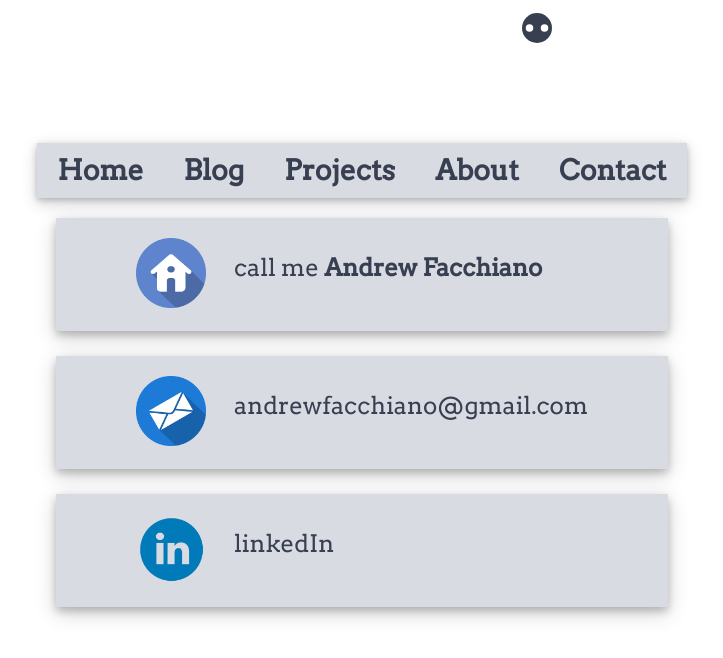
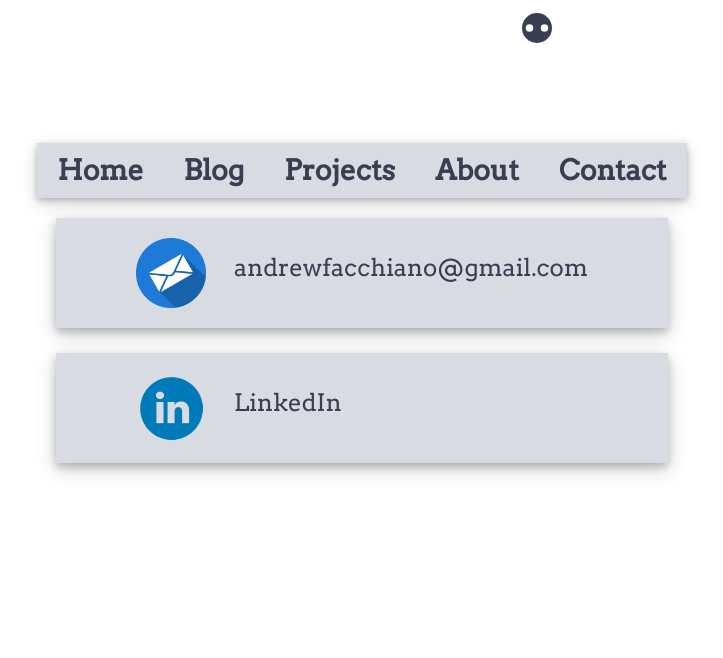
Before and after one commit to Berky115/Cold-Digital-Heart, a React (Create React App) app: page / in a window 1280 px wide. Both pictures are taken after a click on the item "Contact". Shown: the top 658 px of the page, without its empty margins (278-1001 px from the left). Built offline with nearby package versions, Linux system fonts and the light colour scheme.

Commit message:
Style change to contact page, removed call me option

```diff
--- a/src/App.js
+++ b/src/App.js
@@ -101,25 +101,18 @@ class Contact extends React.Component {
 	render() {
 		return (
 			<ul className='contact-content'>
-				<li className='contactEntry'>
 				<a href="mailto:andrewfacchiano@gmail.com">
-					<img className='contactTitle' alt="e-mail" src={home} ></img>
-					</a>
-					<p className="contextText"> call me <strong>Andrew Facchiano </strong></p>
-				</li>
-
-				<li className='contactEntry'>
-					<a href="mailto:andrewfacchiano@gmail.com">
+					<li className='contactEntry'>
 						<img className='contactTitle' alt="e-mail" src={email} ></img>
-					</a>
-					<p className="contextText"> andrewfacchiano@gmail.com </p>
-				</li>
-				<li className='contactEntry'>
-					<a href="https://www.linkedin.com/in/andrew-facchiano-0961a761/">
+						<p className="contextText"> andrewfacchiano@gmail.com </p>
+					</li>
+				</a>
+				<a href="https://www.linkedin.com/in/andrew-facchiano-0961a761/">
+					<li className='contactEntry'>
 						<img className='contactTitle' alt="linked in" src={linkedin} ></img>
-					</a>
-					<p className="contextText"> linkedIn</p>
-				</li>
+						<p className="contextText"> LinkedIn</p>
+					</li>
+				</a>
 			</ul>
 		);
 	}
--- a/src/index.css
+++ b/src/index.css
@@ -164,7 +164,6 @@ ul li.contactEntry:hover {
 }
 
 .contactTitle {
-	flex: 1;
 	flex-direction: column;
 	align-self: baseline;
 	width: 5em;
```
